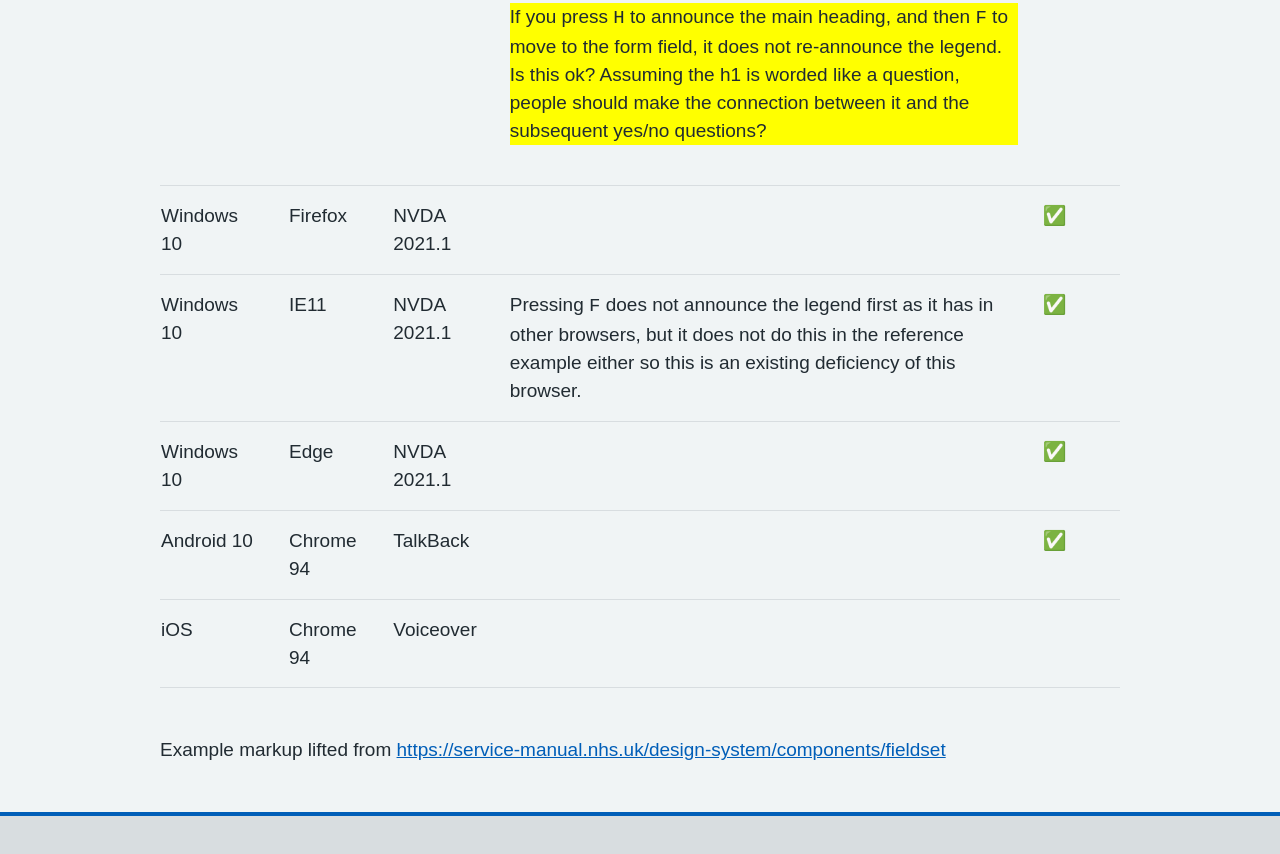
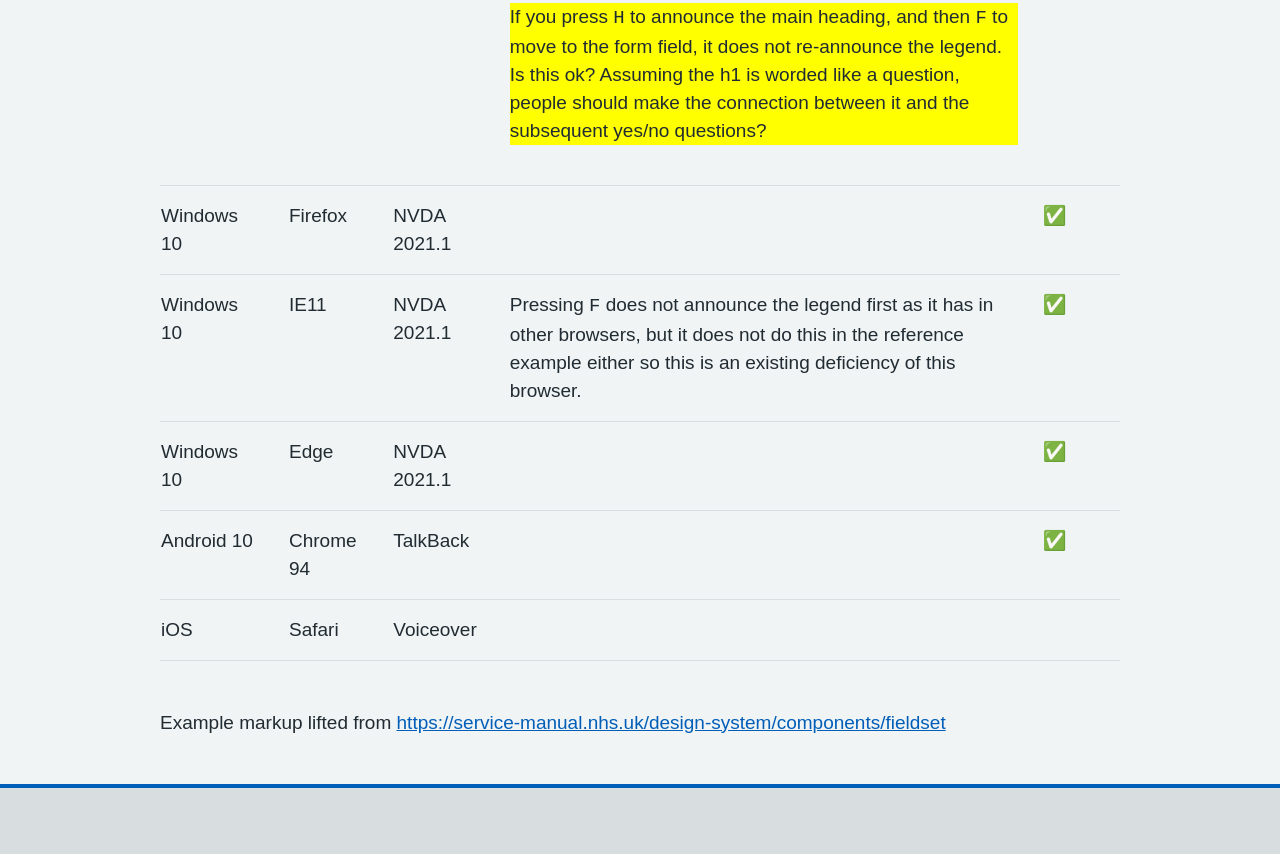
Before and after one commit to NHS-DUEC/headings-inside-legends-test-cases, a plain HTML site: page headings-inside-legends-with-aria-role-only-radios.html in a window 1280 px wide. Shown: the part 1137-1991 px from the top of the page. Drawn offline with Linux system fonts and the light colour scheme; a web font is replaced by a local one.

Commit message:
iOS should be safari

```diff
--- a/headings-inside-legends-with-aria-role-only-radios.html
+++ b/headings-inside-legends-with-aria-role-only-radios.html
@@ -146,7 +146,7 @@
           </tr>
           <tr>
             <td>iOS</td>
-            <td>Chrome 94</td>
+            <td>Safari</td>
             <td>Voiceover</td>
             <td></td>
             <td></td>
```
Also changed, not shown: headings-inside-legends-with-aria-role-only.html (+1 -1 lines).
